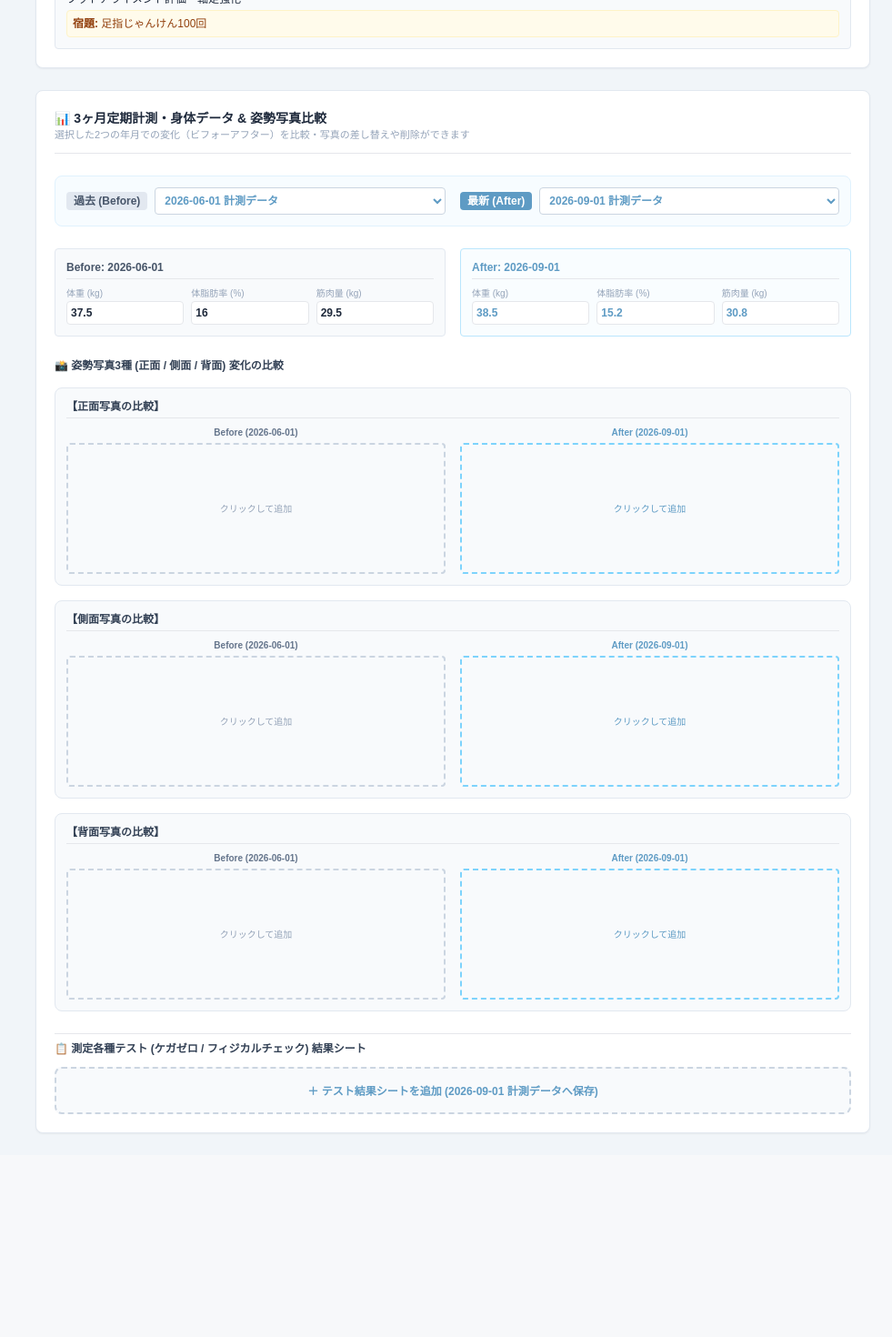
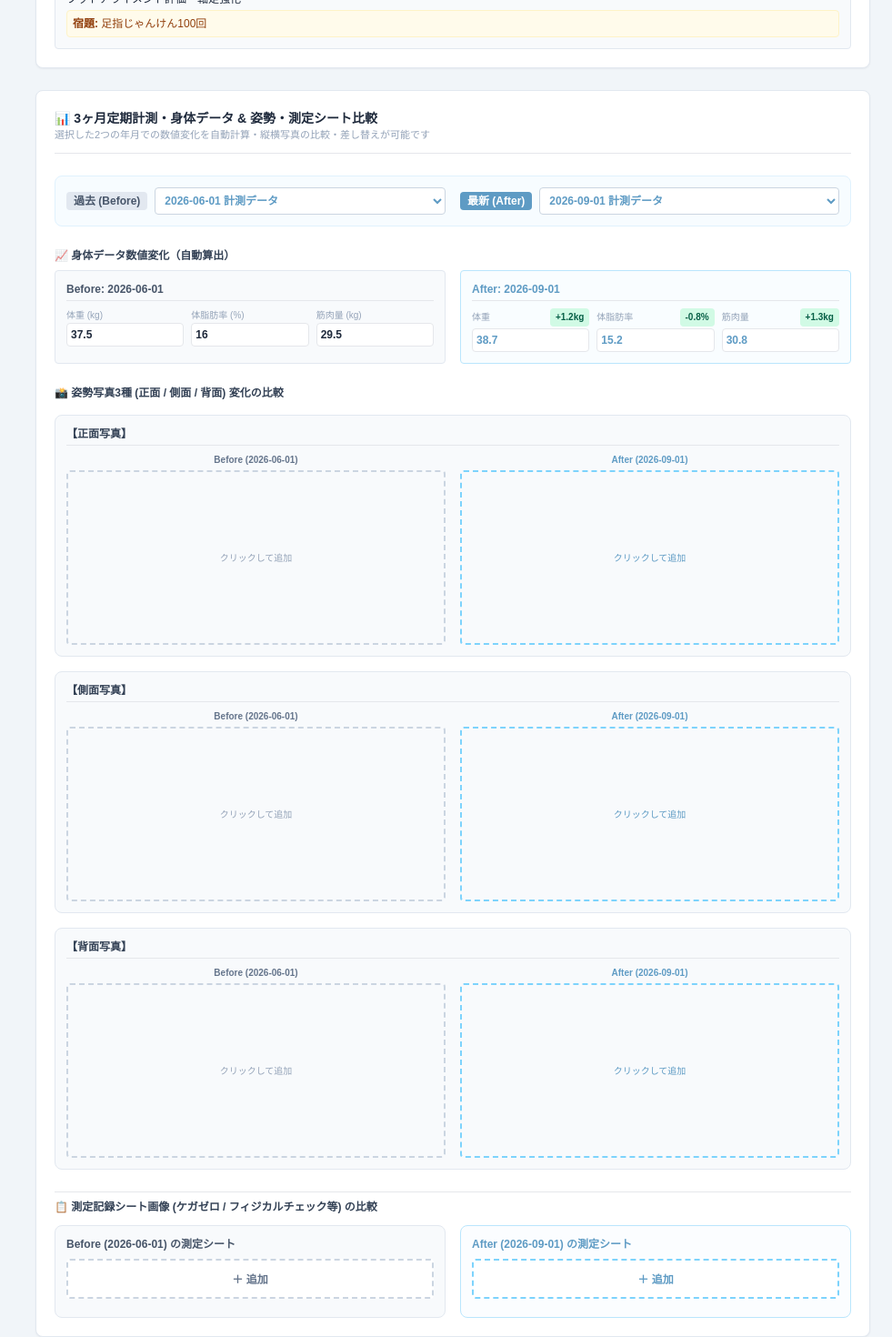
Before and after one commit to 2025golazo-bot/GOLAZO, a Next.js app: page /clients in a window 1280 px wide. Shown: the part 880-2350 px from the top of the page at 91% size, without its empty margins (299-1280 px from the left). Before the commit the page ends 2150 px from the top, so only its background shows below. Built offline with nearby package versions, Linux system fonts and the light colour scheme.

Commit message:
Update page.tsx

```diff
--- a/app/clients/page.tsx
+++ b/app/clients/page.tsx
@@ -116,7 +116,7 @@ export default function ClientsPage() {
         {
           id: 'm-2',
           date: '2026-09-01',
-          weight: 38.5,
+          weight: 38.7,
           fat: 15.2,
           muscle: 30.8,
           note: '2回目3ヶ月測定',
@@ -172,7 +172,7 @@ export default function ClientsPage() {
   const currentParent = parents.find(p => p.id === currentStudent.parentId) || parents[0];
   const siblingStudents = students.filter(s => s.parentId === currentParent.id);
 
-  // 姿勢写真 比較用（Before / After）年月選択
+  // 姿勢写真 & 測定シート 比較用（Before / After）年月選択
   const physicalDates = currentStudent.physicalHistory.map(m => m.date);
   const [beforeDate, setBeforeDate] = useState<string>(physicalDates[0] || '2026-06-01');
   const [afterDate, setAfterDate] = useState<string>(physicalDates[physicalDates.length - 1] || '2026-09-01');
@@ -222,7 +222,7 @@ export default function ClientsPage() {
     }
   };
 
-  // セッション追加（チケット自動消化ロジック入り）
+  // セッション追加（チケット自動減算）
   const handleAddSession = () => {
     if (!newSessionContent) return;
     const newSession: Session = {
@@ -234,12 +234,10 @@ export default function ClientsPage() {
       photo: null
     };
 
-    // セッションリストへ追加
     setStudents(prev =>
       prev.map(s => (s.id === currentStudent.id ? { ...s, sessions: [newSession, ...s.sessions] } : s))
     );
 
-    // 保護者の回数券（チケット残数）を自動的に1回消化
     setParents(prev =>
       prev.map(p => (p.id === currentParent.id ? { ...p, ticketRemaining: Math.max(0, p.ticketRemaining - 1) } : p))
     );
@@ -364,6 +362,29 @@ export default function ClientsPage() {
     const matchMonth = selectedMonth === 'ALL' || m === selectedMonth;
     return matchYear && matchMonth;
   });
+
+  // 数値変化（増減値）計算ヘルパー
+  const calcDiff = (afterVal: number, beforeVal: number, unit: string, isImprovementWhenIncrease: boolean = true) => {
+    if (afterVal === undefined || beforeVal === undefined) return null;
+    const diff = Number((afterVal - beforeVal).toFixed(1));
+    if (diff === 0) return <span className="text-slate-400 font-normal">±0{unit}</span>;
+
+    const formattedStr = diff > 0 ? `+${diff}${unit}` : `${diff}${unit}`;
+
+    // 体脂肪率は減少が改善、筋肉量は増加が改善
+    let colorClass = 'bg-slate-100 text-slate-700';
+    if (isImprovementWhenIncrease) {
+      colorClass = diff > 0 ? 'bg-emerald-100 text-emerald-800' : 'bg-amber-100 text-amber-800';
+    } else {
+      colorClass = diff < 0 ? 'bg-emerald-100 text-emerald-800' : 'bg-amber-100 text-amber-800';
+    }
+
+    return (
+      <span className={`inline-block px-1.5 py-0.5 rounded text-[10px] font-bold ${colorClass}`}>
+        {formattedStr}
+      </span>
+    );
+  };
 
   return (
     <div className="bg-slate-100 min-h-screen text-slate-800">
@@ -608,11 +629,11 @@ export default function ClientsPage() {
                   </div>
                 </div>
 
-                {/* 3. 下部：3ヶ月定期計測・身体データ推移 & 姿勢写真ビフォーアフター比較 */}
+                {/* 3. 下部：3ヶ月定期計測・身体データ推移 & 写真ビフォーアフター比較（自動増減表示付き） */}
                 <div className="bg-white p-5 rounded-lg border border-slate-200 shadow-sm space-y-6">
                   <div className="border-b pb-3">
-                    <h3 className="font-bold text-slate-800 text-sm">📊 3ヶ月定期計測・身体データ & 姿勢写真比較</h3>
-                    <p className="text-[11px] text-slate-400">選択した2つの年月での変化（ビフォーアフター）を比較・写真の差し替えや削除ができます</p>
+                    <h3 className="font-bold text-slate-800 text-sm">📊 3ヶ月定期計測・身体データ & 姿勢・測定シート比較</h3>
+                    <p className="text-[11px] text-slate-400">選択した2つの年月での数値変化を自動計算・縦横写真の比較・差し替えが可能です</p>
                   </div>
 
                   {/* 比較年月セレクター */}
@@ -644,7 +665,9 @@ export default function ClientsPage() {
                     </div>
                   </div>
 
-                  {/* 数値データ比較 */}
+                  {/* 数値データ比較 & 自動増減差分表示 */}
+                  <div className="space-y-2">
+                    <h4 className="font-bold text-xs text-slate-700">📈 身体データ数値変化（自動算出）</h4>
                     <div className="grid grid-cols-1 md:grid-cols-2 gap-4 text-xs">
                       {/* Before 数値 */}
                       {beforePhysical && (
@@ -685,47 +708,57 @@ export default function ClientsPage() {
                         </div>
                       )}
 
-                    {/* After 数値 */}
-                    {afterPhysical && (
+                      {/* After 数値 & 差分 */}
+                      {afterPhysical && beforePhysical && (
                         <div className="bg-sky-50/40 p-3 rounded border border-sky-200 space-y-2">
                           <span className="font-bold text-[#5e9bc4] block border-b pb-1"> After: {afterPhysical.date}</span>
                           <div className="grid grid-cols-3 gap-2">
                             <div>
-                            <label className="text-slate-400 block text-[10px]">体重 (kg)</label>
+                              <div className="flex justify-between items-center">
+                                <label className="text-slate-400 text-[10px]">体重</label>
+                                {calcDiff(afterPhysical.weight, beforePhysical.weight, 'kg', true)}
+                              </div>
                               <input
                                 type="number"
                                 step="0.1"
                                 value={afterPhysical.weight}
                                 onChange={e => handleUpdatePhysicalValue(afterDate, 'weight', parseFloat(e.target.value))}
-                              className="w-full border rounded p-1 font-bold text-[#5e9bc4]"
+                                className="w-full border rounded p-1 font-bold text-[#5e9bc4] mt-0.5"
                               />
                             </div>
                             <div>
-                            <label className="text-slate-400 block text-[10px]">体脂肪率 (%)</label>
+                              <div className="flex justify-between items-center">
+                                <label className="text-slate-400 text-[10px]">体脂肪率</label>
+                                {calcDiff(afterPhysical.fat, beforePhysical.fat, '%', false)}
+                              </div>
                               <input
                                 type="number"
                                 step="0.1"
                                 value={afterPhysical.fat}
                                 onChange={e => handleUpdatePhysicalValue(afterDate, 'fat', parseFloat(e.target.value))}
-                              className="w-full border rounded p-1 font-bold text-[#5e9bc4]"
+                                className="w-full border rounded p-1 font-bold text-[#5e9bc4] mt-0.5"
                               />
                             </div>
                             <div>
-                            <label className="text-slate-400 block text-[10px]">筋肉量 (kg)</label>
+                              <div className="flex justify-between items-center">
+                                <label className="text-slate-400 text-[10px]">筋肉量</label>
+                                {calcDiff(afterPhysical.muscle, beforePhysical.muscle, 'kg', true)}
+                              </div>
                               <input
                                 type="number"
                                 step="0.1"
                                 value={afterPhysical.muscle}
                                 onChange={e => handleUpdatePhysicalValue(afterDate, 'muscle', parseFloat(e.target.value))}
-                              className="w-full border rounded p-1 font-bold text-[#5e9bc4]"
+                                className="w-full border rounded p-1 font-bold text-[#5e9bc4] mt-0.5"
                               />
                             </div>
                           </div>
                         </div>
                       )}
                     </div>
+                  </div>
 
-                  {/* 姿勢写真 3種 横並び比較 */}
+                  {/* 姿勢写真 3種 横並び比較 (縦・横対応: object-contain) */}
                   <div className="space-y-4">
                     <h4 className="font-bold text-xs text-slate-700">📸 姿勢写真3種 (正面 / 側面 / 背面) 変化の比較</h4>
 
@@ -736,15 +769,17 @@ export default function ClientsPage() {
 
                       return (
                         <div key={type} className="border border-slate-200 rounded-lg p-3 bg-slate-50 space-y-2">
-                          <span className="text-xs font-bold text-slate-700 block border-b pb-1">【{labels[type]}写真の比較】</span>
+                          <span className="text-xs font-bold text-slate-700 block border-b pb-1">【{labels[type]}写真】</span>
 
                           <div className="grid grid-cols-2 gap-4">
-                            {/* Before 写真ブロック */}
+                            {/* Before 写真 */}
                             <div className="space-y-1 text-center">
                               <span className="text-[10px] font-bold text-slate-500 block">Before ({beforeDate})</span>
                               {beforeUrl ? (
                                 <div className="space-y-1">
-                                  <img src={beforeUrl} alt={`${labels[type]}-before`} className="w-full h-36 object-cover rounded border" />
+                                  <div className="w-full h-48 bg-slate-200 rounded border flex items-center justify-center overflow-hidden">
+                                    <img src={beforeUrl} alt={`${labels[type]}-before`} className="w-full h-full object-contain" />
+                                  </div>
                                   <div className="flex gap-1 justify-center">
                                     <label className="bg-white border text-slate-700 text-[10px] font-bold px-2 py-0.5 rounded cursor-pointer">
                                       🔄 差し替え
@@ -756,19 +791,21 @@ export default function ClientsPage() {
                                   </div>
                                 </div>
                               ) : (
-                                <div className="border-2 border-dashed border-slate-300 rounded h-36 flex flex-col items-center justify-center text-slate-400 text-[10px] relative hover:bg-slate-100 transition cursor-pointer">
+                                <div className="border-2 border-dashed border-slate-300 rounded h-48 flex flex-col items-center justify-center text-slate-400 text-[10px] relative hover:bg-slate-100 transition cursor-pointer">
                                   <span>クリックして追加</span>
                                   <input type="file" accept="image/*" onChange={e => handleFileUpload(e, beforeDate, 'posture', type)} className="absolute inset-0 opacity-0 cursor-pointer" />
                                 </div>
                               )}
                             </div>
 
-                            {/* After 写真ブロック */}
+                            {/* After 写真 */}
                             <div className="space-y-1 text-center">
                               <span className="text-[10px] font-bold text-[#5e9bc4] block">After ({afterDate})</span>
                               {afterUrl ? (
                                 <div className="space-y-1">
-                                  <img src={afterUrl} alt={`${labels[type]}-after`} className="w-full h-36 object-cover rounded border border-sky-300" />
+                                  <div className="w-full h-48 bg-slate-200 rounded border border-sky-300 flex items-center justify-center overflow-hidden">
+                                    <img src={afterUrl} alt={`${labels[type]}-after`} className="w-full h-full object-contain" />
+                                  </div>
                                   <div className="flex gap-1 justify-center">
                                     <label className="bg-white border text-slate-700 text-[10px] font-bold px-2 py-0.5 rounded cursor-pointer">
                                       🔄 差し替え
@@ -780,7 +817,7 @@ export default function ClientsPage() {
                                   </div>
                                 </div>
                               ) : (
-                                <div className="border-2 border-dashed border-sky-300 rounded h-36 flex flex-col items-center justify-center text-[#5e9bc4] text-[10px] relative hover:bg-sky-50 transition cursor-pointer">
+                                <div className="border-2 border-dashed border-sky-300 rounded h-48 flex flex-col items-center justify-center text-[#5e9bc4] text-[10px] relative hover:bg-sky-50 transition cursor-pointer">
                                   <span>クリックして追加</span>
                                   <input type="file" accept="image/*" onChange={e => handleFileUpload(e, afterDate, 'posture', type)} className="absolute inset-0 opacity-0 cursor-pointer" />
                                 </div>
@@ -792,36 +829,61 @@ export default function ClientsPage() {
                     })}
                   </div>
 
-                  {/* テスト結果写真 */}
+                  {/* 測定記録シート（ケガゼロ / フィジカルチェック等）のBefore / After比較 */}
                   <div className="space-y-3 pt-2 border-t">
-                    <h4 className="font-bold text-xs text-slate-700">📋 測定各種テスト (ケガゼロ / フィジカルチェック) 結果シート</h4>
+                    <h4 className="font-bold text-xs text-slate-700">📋 測定記録シート画像 (ケガゼロ / フィジカルチェック等) の比較</h4>
 
-                    <div className="border-2 border-dashed border-slate-300 rounded-lg p-3 text-center bg-slate-50 relative cursor-pointer hover:bg-slate-100 transition">
-                      <span className="text-xs font-bold text-[#5e9bc4]">＋ テスト結果シートを追加 ({afterDate} 計測データへ保存)</span>
-                      <input
-                        type="file"
-                        accept="image/*"
-                        onChange={e => handleFileUpload(e, afterDate, 'test')}
-                        className="absolute inset-0 opacity-0 cursor-pointer"
-                      />
+                    <div className="grid grid-cols-1 md:grid-cols-2 gap-4">
+                      {/* Before 測定シート */}
+                      <div className="border border-slate-200 rounded-lg p-3 bg-slate-50 space-y-2">
+                        <span className="text-xs font-bold text-slate-600 block">Before ({beforeDate}) の測定シート</span>
+                        <div className="border-2 border-dashed border-slate-300 rounded p-2 text-center bg-white relative cursor-pointer hover:bg-slate-50 transition">
+                          <span className="text-xs font-bold text-slate-500">＋ 追加</span>
+                          <input type="file" accept="image/*" onChange={e => handleFileUpload(e, beforeDate, 'test')} className="absolute inset-0 opacity-0 cursor-pointer" />
                         </div>
-
-                    {afterPhysical?.testPhotos && afterPhysical.testPhotos.length > 0 && (
-                      <div className="grid grid-cols-2 sm:grid-cols-4 gap-3">
-                        {afterPhysical.testPhotos.map((img, idx) => (
-                          <div key={idx} className="relative border border-slate-200 rounded p-1 bg-white">
-                            <img src={img} alt={`test-${idx}`} className="w-full h-24 object-cover rounded" />
+                        <div className="grid grid-cols-2 gap-2 mt-2">
+                          {beforePhysical?.testPhotos?.map((img, idx) => (
+                            <div key={idx} className="relative border rounded p-1 bg-white">
+                              <div className="w-full h-28 bg-slate-100 flex items-center justify-center overflow-hidden rounded">
+                                <img src={img} alt={`before-test-${idx}`} className="w-full h-full object-contain" />
+                              </div>
                               <button
-                              onClick={() => handleDeleteTestPhoto(afterDate, idx)}
-                              className="absolute top-2 right-2 bg-rose-600 text-white text-[10px] font-bold px-1.5 py-0.5 rounded shadow hover:bg-rose-700 transition"
+                                onClick={() => handleDeleteTestPhoto(beforeDate, idx)}
+                                className="absolute top-2 right-2 bg-rose-600 text-white text-[10px] font-bold px-1.5 py-0.5 rounded shadow"
                               >
                                 🗑️ 削除
                               </button>
                             </div>
                           ))}
                         </div>
-                    )}
                       </div>
+
+                      {/* After 測定シート */}
+                      <div className="border border-sky-200 rounded-lg p-3 bg-sky-50/30 space-y-2">
+                        <span className="text-xs font-bold text-[#5e9bc4] block">After ({afterDate}) の測定シート</span>
+                        <div className="border-2 border-dashed border-sky-300 rounded p-2 text-center bg-white relative cursor-pointer hover:bg-sky-50 transition">
+                          <span className="text-xs font-bold text-[#5e9bc4]">＋ 追加</span>
+                          <input type="file" accept="image/*" onChange={e => handleFileUpload(e, afterDate, 'test')} className="absolute inset-0 opacity-0 cursor-pointer" />
+                        </div>
+                        <div className="grid grid-cols-2 gap-2 mt-2">
+                          {afterPhysical?.testPhotos?.map((img, idx) => (
+                            <div key={idx} className="relative border border-sky-200 rounded p-1 bg-white">
+                              <div className="w-full h-28 bg-slate-100 flex items-center justify-center overflow-hidden rounded">
+                                <img src={img} alt={`after-test-${idx}`} className="w-full h-full object-contain" />
+                              </div>
+                              <button
+                                onClick={() => handleDeleteTestPhoto(afterDate, idx)}
+                                className="absolute top-2 right-2 bg-rose-600 text-white text-[10px] font-bold px-1.5 py-0.5 rounded shadow"
+                              >
+                                🗑️ 削除
+                              </button>
+                            </div>
+                          ))}
+                        </div>
+                      </div>
+                    </div>
+                  </div>
+
                 </div>
 
               </div>
```
Lines whose indentation alone changed are shown as unchanged.
